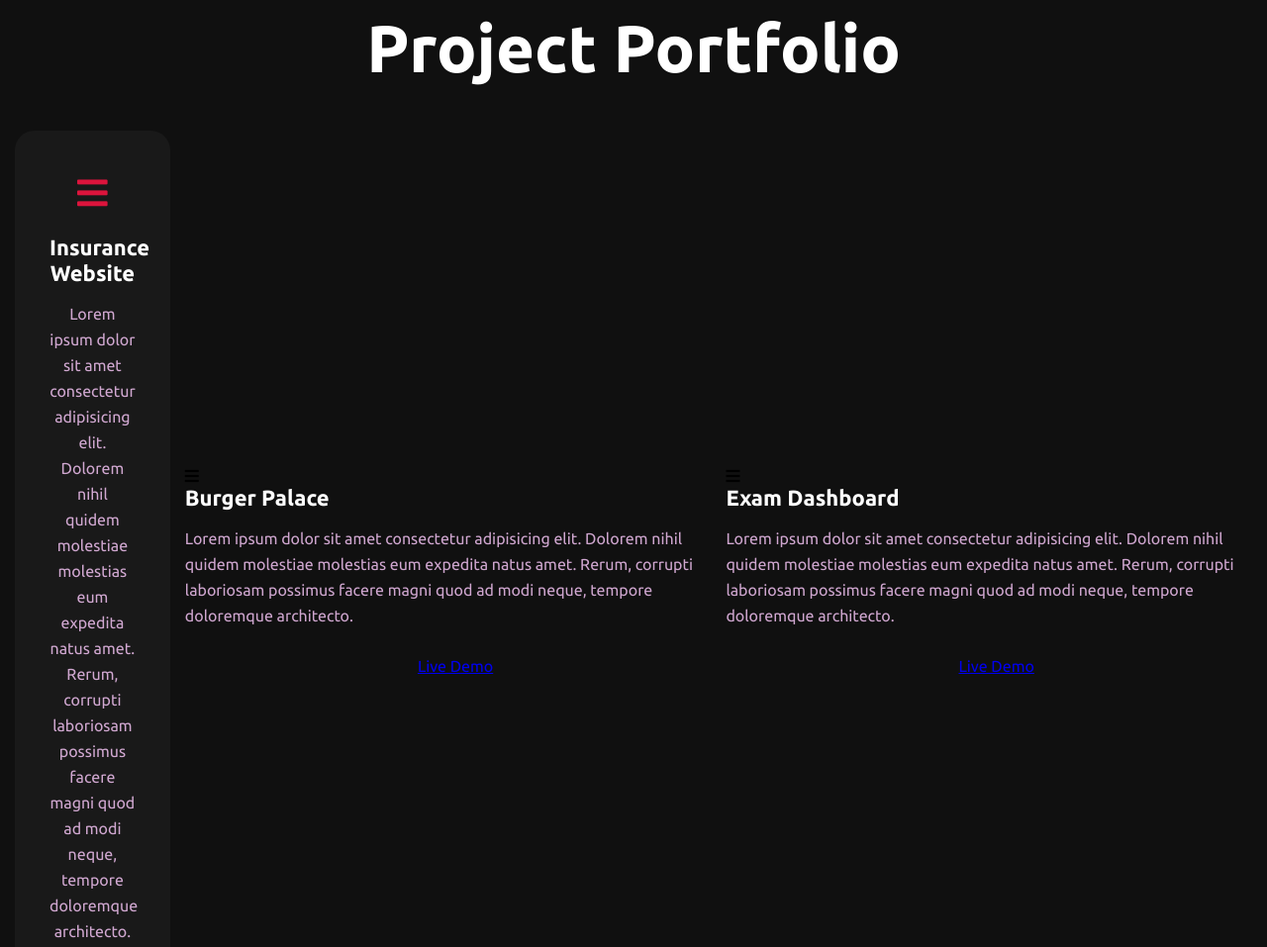
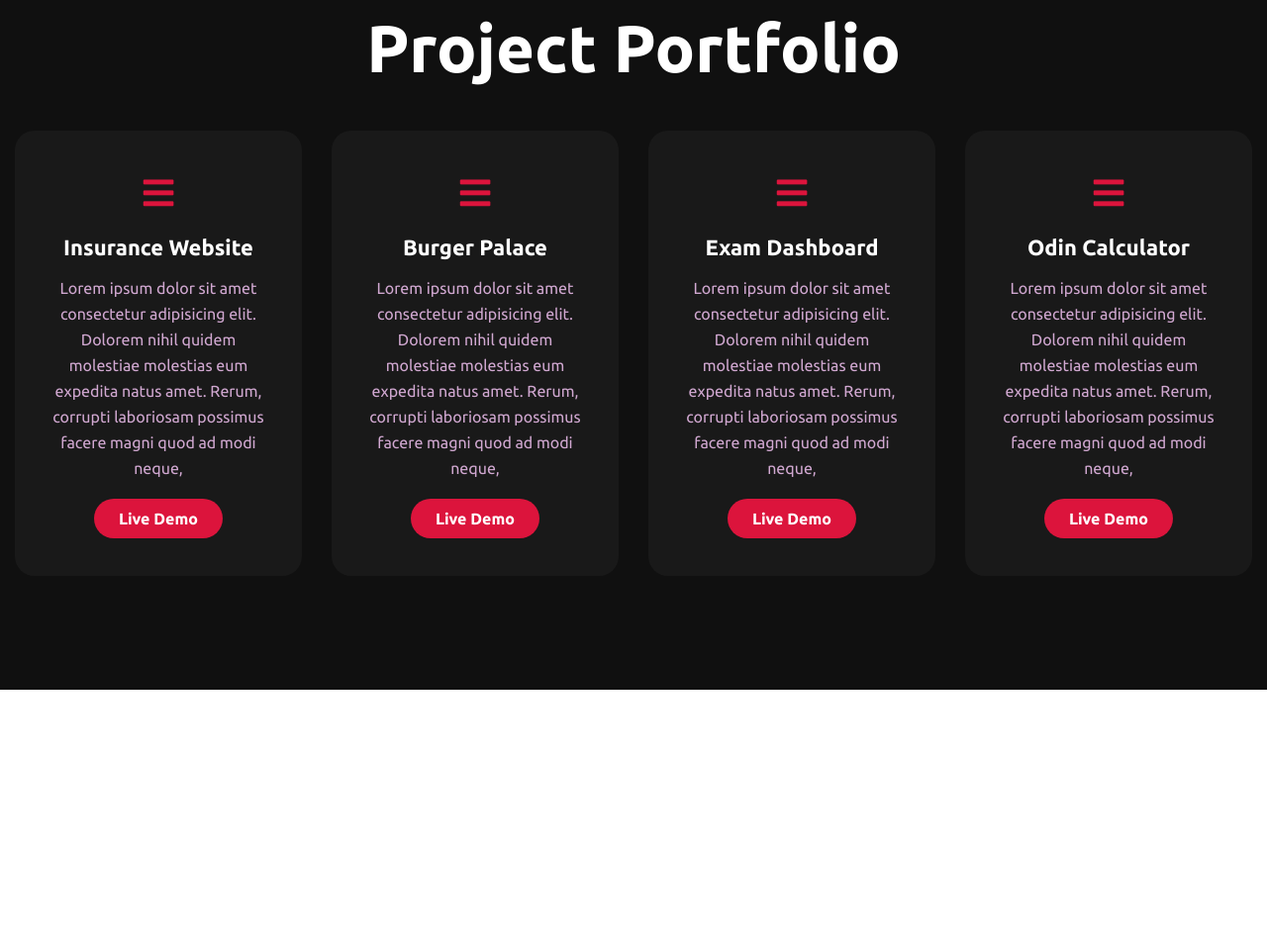
Before and after one commit to kelvinmburu/Kelvin-Portfolio, a plain HTML site: page index.html in a window 1280 px wide. Shown: the part 1620-2577 px from the top of the page at 99% size. After the commit the page ends 2317 px from the top, so only its background shows below. Drawn offline with Linux system fonts and the light colour scheme.

Commit message:
type(refactor)

```diff
--- a/index.html
+++ b/index.html
@@ -56,7 +56,7 @@
                 <p>Lorem ipsum dolor sit amet consectetur adipisicing elit. Minima numquam sequi ab eos sed nihil quae
                     veritatis autem non quibusdam. Id sit consequatur voluptatibus debitis eligendi neque fugit
                     cupiditate culpa.</p>
-                <button type="button">Read More</button>
+              <a href="https://www.linkedin.com/in/kelvin-m-560a25135/"><button type="button">Read More</button></a>
             </div>
         </div>
     </section>
@@ -72,37 +72,50 @@
                 <i class="fas fa-bars"></i>
                 <h5>Insurance Website</h5>
                 <div class="p-text">
-                    <p>Lorem ipsum dolor sit amet consectetur adipisicing elit. Dolorem nihil quidem molestiae molestias eum expedita natus amet. Rerum, corrupti laboriosam possimus facere magni quod ad modi neque, tempore doloremque architecto.</p>
+                    <p>Lorem ipsum dolor sit amet consectetur adipisicing elit. Dolorem nihil quidem molestiae molestias eum expedita natus amet. Rerum, corrupti laboriosam possimus facere magni quod ad modi neque,</p>
 
                     <p style="text-align: center;">
-                        <a href="#">Live Demo</a>
+                        <a class="live-btn" href="#">Live Demo</a>
                     </p>
                 </div>
             </div>
 
-            <div class="card">
+            <div class="p-card">
                 <i class="fas fa-bars"></i>
                 <h5>Burger Palace</h5>
                 <div class="p-text">
-                    <p>Lorem ipsum dolor sit amet consectetur adipisicing elit. Dolorem nihil quidem molestiae molestias eum expedita natus amet. Rerum, corrupti laboriosam possimus facere magni quod ad modi neque, tempore doloremque architecto.</p>
+                    <p>Lorem ipsum dolor sit amet consectetur adipisicing elit. Dolorem nihil quidem molestiae molestias eum expedita natus amet. Rerum, corrupti laboriosam possimus facere magni quod ad modi neque,</p>
 
                     <p style="text-align: center;">
-                        <a href="#">Live Demo</a>
+                        <a class="live-btn" href="#">Live Demo</a>
                     </p>
                 </div>
             </div>
 
-            <div class="card">
+            <div class="p-card">
                 <i class="fas fa-bars"></i>
                 <h5>Exam Dashboard</h5>
                 <div class="p-text">
-                    <p>Lorem ipsum dolor sit amet consectetur adipisicing elit. Dolorem nihil quidem molestiae molestias eum expedita natus amet. Rerum, corrupti laboriosam possimus facere magni quod ad modi neque, tempore doloremque architecto.</p>
+                    <p>Lorem ipsum dolor sit amet consectetur adipisicing elit. Dolorem nihil quidem molestiae molestias eum expedita natus amet. Rerum, corrupti laboriosam possimus facere magni quod ad modi neque,</p>
 
                     <p style="text-align: center;">
-                        <a href="#">Live Demo</a>
+                        <a class="live-btn" href="#">Live Demo</a>
                     </p>
                 </div>
             </div>
+
+            <div class="p-card">
+                <i class="fas fa-bars"></i>
+                <h5>Odin Calculator</h5>
+                <div class="p-text">
+                    <p>Lorem ipsum dolor sit amet consectetur adipisicing elit. Dolorem nihil quidem molestiae molestias eum expedita natus amet. Rerum, corrupti laboriosam possimus facere magni quod ad modi neque,</p>
+
+                    <p style="text-align: center;">
+                        <a class="live-btn" href="#">Live Demo</a>
+                    </p>
+                </div>
+            </div>
+
         </div>
     </div>
 </body>
```
